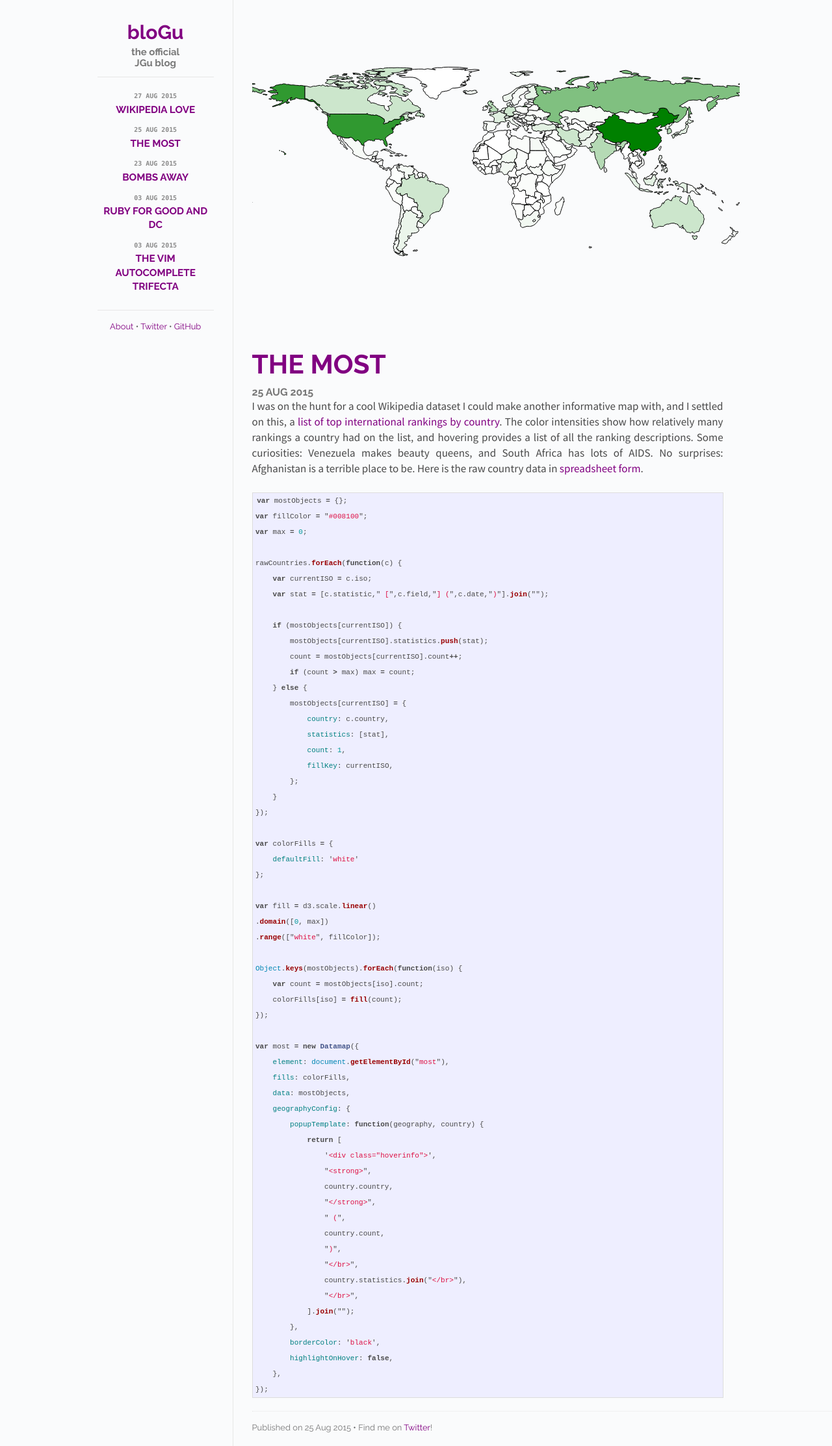
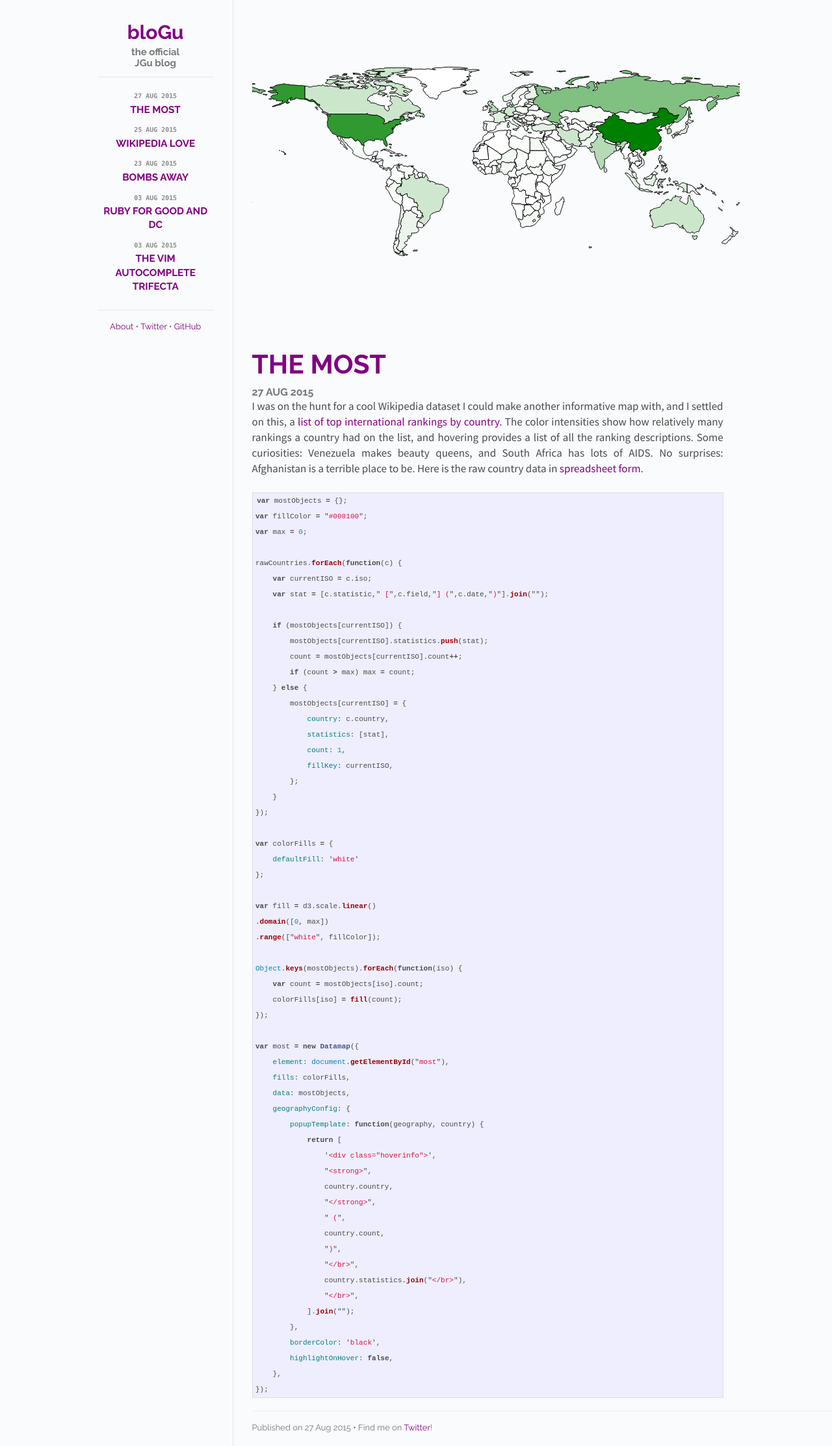
Before and after one commit to jgujgu/warviz, a Jekyll site: the page built from _posts/2015-08-27-the-most.md, in a window 1280 px wide. Shown: the whole page at 65% size. Built offline with Jekyll 4.4.1, drawn with Linux system fonts in a browser that asks for light colours.

Commit message:
change dates

```diff
--- a/_posts/2015-08-25-the-most.md
+++ b/_posts/2015-08-27-the-most.md
@@ -2,7 +2,7 @@
 layout: post
 title: "The Most"
 cover:
-date:   2015-08-25 23:58:00
+date:   2015-08-27 23:58:00
 categories: d3 wikipedia most
 custom_div_id: most
 custom_js:
```
Also changed, not shown: _posts/2015-08-25-wikipedia-love.md (renamed from _posts/2015-08-27-wikipedia-love.md, +1 -1 lines), 3 other files.
